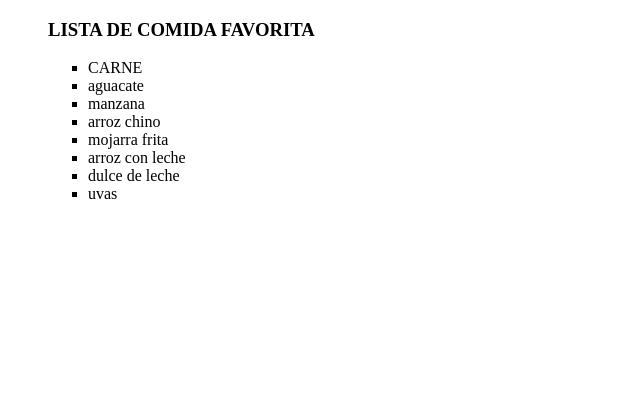
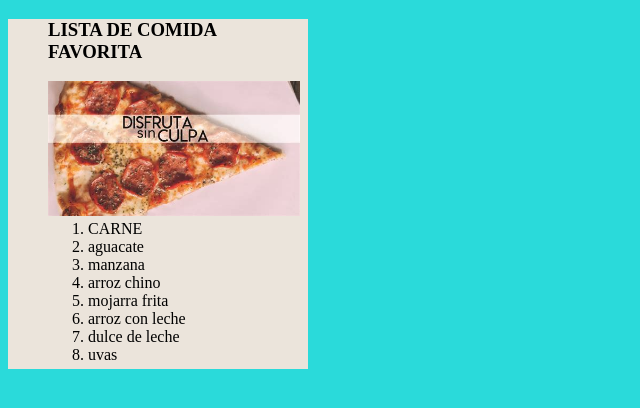
Before and after one commit to leonardo-sandoval/practica-html5, a plain HTML site: page index.html in a window 1280 px wide. Shown: the whole page, without its empty margins (0-640 px from the left). Drawn offline with Linux system fonts and the light colour scheme.

Commit message:
ejercicio realizado de html

```diff
--- a/index.html
+++ b/index.html
@@ -7,23 +7,33 @@
     <title>Mis comidas favoritas</title>
 
 </head>
-<body>
+<body style="background-color: rgb(42, 218, 218);">
+   <div class="lista" style="width: 300px;
+   height: 350px;
+   background: #ebe4db;
+   position: relative;
+   -webkit-transform-style: preserve-3d;
+   transform-style: preserve-3d;
+   ">
+
 
     <ul class="lista">
 
         <h3>LISTA DE COMIDA FAVORITA </h3>
+        <img src="img.png" alt="" width="97%">
         <ol>
-     <li type="square">CARNE</li>
-    <li type="square">aguacate</li>
-    <li type="square">manzana</li>
-    <li type="square">arroz chino</li>
-    <li type="square">mojarra frita</li>
-    <li type="square">arroz con leche</li>
-    <li type="square">dulce de leche</li>
-    <li type="square">uvas</li>
+     <li type="">CARNE</li>
+    <li type="">aguacate</li>
+    <li type="">manzana</li>
+    <li type="">arroz chino</li>
+    <li type="">mojarra frita</li>
+    <li type="">arroz con leche</li>
+    <li type="">dulce de leche</li>
+    <li type="">uvas</li>
 
         </ol>
 
         </ul>
+    </div>
 </body>
 </html>
--- a/style.css
+++ /dev/null
@@ -1,22 +0,0 @@
-body{
-    display: grid;
-    grid-template-columns: 100%;
-    grid-template-rows: auto;
-    color: white;
-    background-color: #e2fa5e;
-}
-
-.lista{
-    width: 300px;
-    padding: 25px;
-    border: 5px solid rgb(46, 170, 175);
-    margin: 25px;
-    background-color: rgba(35, 38, 126, 0.887);
-    display: grid;
-    grid-gap: 0.1vw;
-
-}
-h3{
-    display:table-row;
-    color: goldenrod;
-}
```
Also changed, not shown: img.png (added).
